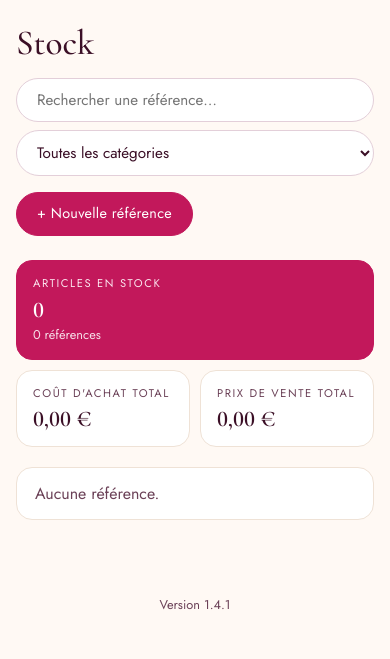
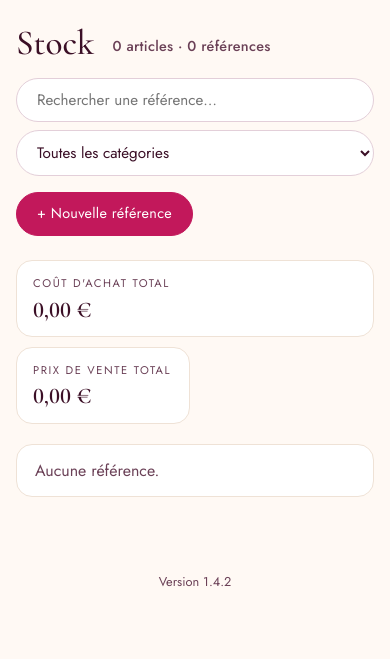
Before and after one commit to garnarak/Maisondannae, a Django app: page / in a window 390 px wide. Shown: the part 185-844 px from the top of the page. Run offline with Django 5.2, Linux system fonts and the light colour scheme; the visitor is signed in with stand-in values (Sample User, id 1); data comes from the database, SQL or seed files in the repository; data that the repository does not hold is empty.

Commit message:
Stock : nombre d'articles à côté du titre (1.4.2)
La grande case « Articles en stock » est remplacée par le nombre d'articles et
de références à côté du titre « Stock », pour gagner de la place sur téléphone.
Les totaux de coût et de prix restent affichés pour les administrateurs.

Co-Authored-By: Claude Opus 5.5 <noreply@anthropic.com>
Claude-Session: https://claude.ai/code/session_01EXjq8G4pUZHnwvSgxoo2db

```diff
--- a/config/settings.py
+++ b/config/settings.py
@@ -8,7 +8,7 @@ import dj_database_url
 BASE_DIR = Path(__file__).resolve().parent.parent
 
 # Version affichée dans l'application. À mettre à jour à chaque version publiée (voir CHANGELOG.md).
-APP_VERSION = "1.4.1"
+APP_VERSION = "1.4.2"
 
 DEBUG = os.environ.get("DJANGO_DEBUG", "1") == "1"
 SECRET_KEY = os.environ.get("DJANGO_SECRET_KEY", "dev-only-insecure-key" if DEBUG else None)
--- a/static/css/app.css
+++ b/static/css/app.css
@@ -232,3 +232,7 @@ td.col-categorie { font-size: .72rem; letter-spacing: .1em; text-transform: uppe
   table.stock .sell button { padding-left: 11px; padding-right: 11px; }
   table.stock td.actions .button { padding: 8px 10px; }
 }
+
+/* Nombre d'articles à côté du titre « Stock ». */
+.compte-stock { display: inline-block; margin-left: 10px; font-family: var(--sans, inherit); font-size: .9rem; font-weight: 500;
+  letter-spacing: .02em; color: var(--muted); vertical-align: middle; }
--- a/templates/stock/stock_list.html
+++ b/templates/stock/stock_list.html
@@ -11,7 +11,7 @@
 {% endblock %}
 {% block content %}
 <div class="toolbar">
-  <h1>Stock</h1>
+  <h1>Stock <span class="compte-stock">{{ pieces_en_stock }} article{{ pieces_en_stock|pluralize }}{% if filtre_actif %} dans la sélection{% endif %} · {{ nb_references }} référence{{ nb_references|pluralize }}</span></h1>
   <form method="get" class="search">
     <input type="search" name="q" value="{{ q }}" placeholder="Rechercher une référence…" aria-label="Rechercher">
     <select name="categorie" aria-label="Catégorie" onchange="this.form.submit()">
@@ -22,14 +22,12 @@
   {% if user.is_admin %}<a class="button primary" href="{% url 'reference_create' %}">+ Nouvelle référence</a>{% endif %}
 </div>
 
+{% if user.is_admin %}
 <div class="kpis kpis-stock">
-  <div class="kpi accent"><span>Articles en stock{% if filtre_actif %} (sélection){% endif %}</span><strong>{{ pieces_en_stock }}</strong>
-    <small>{{ nb_references }} référence{{ nb_references|pluralize }}</small></div>
-  {% if user.is_admin %}
   <div class="kpi"><span>Coût d'achat total</span><strong>{{ cout_total|floatformat:"2g" }} €</strong></div>
   <div class="kpi"><span>Prix de vente total</span><strong>{{ vente_totale|floatformat:"2g" }} €</strong></div>
-  {% endif %}
 </div>
+{% endif %}
 
 <div class="table-wrap">
 <table class="stock">
```
Also changed, not shown: stock/tests/test_categories.py (+2 -2 lines), CHANGELOG.md.
